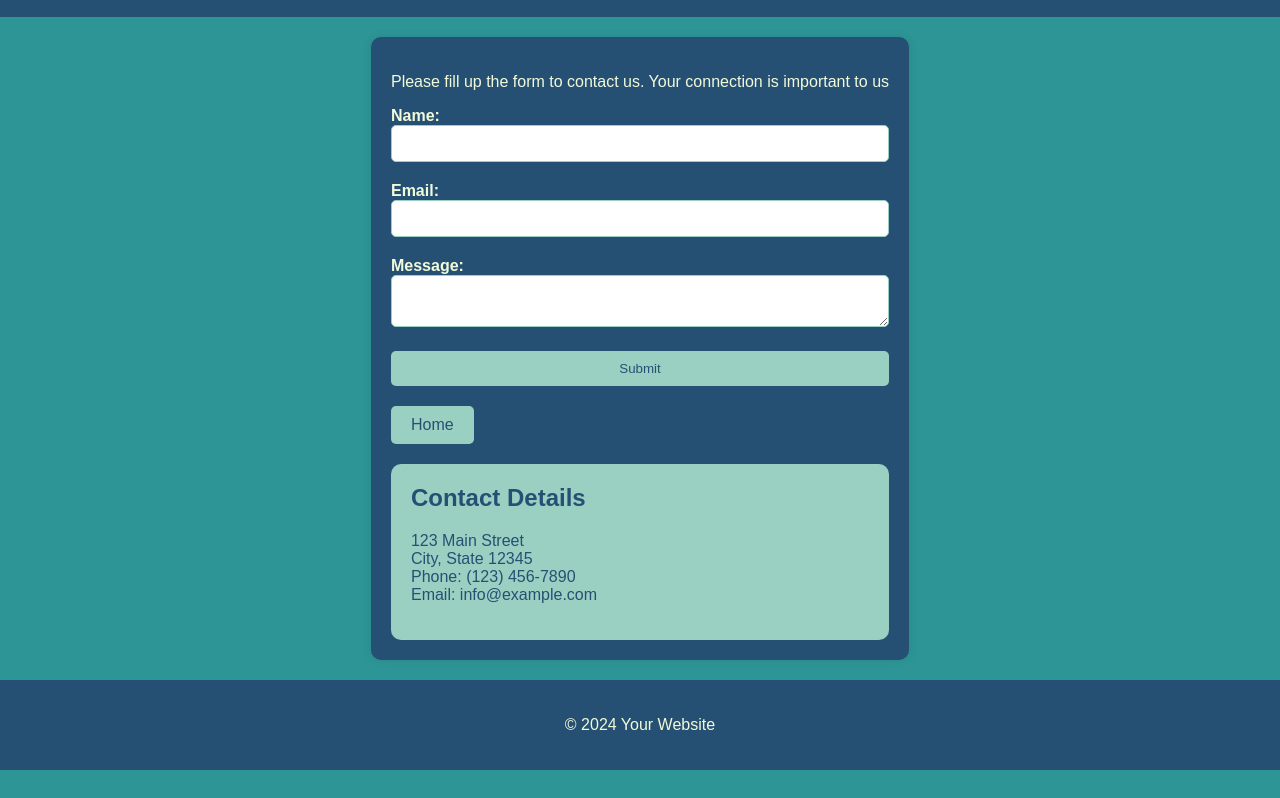
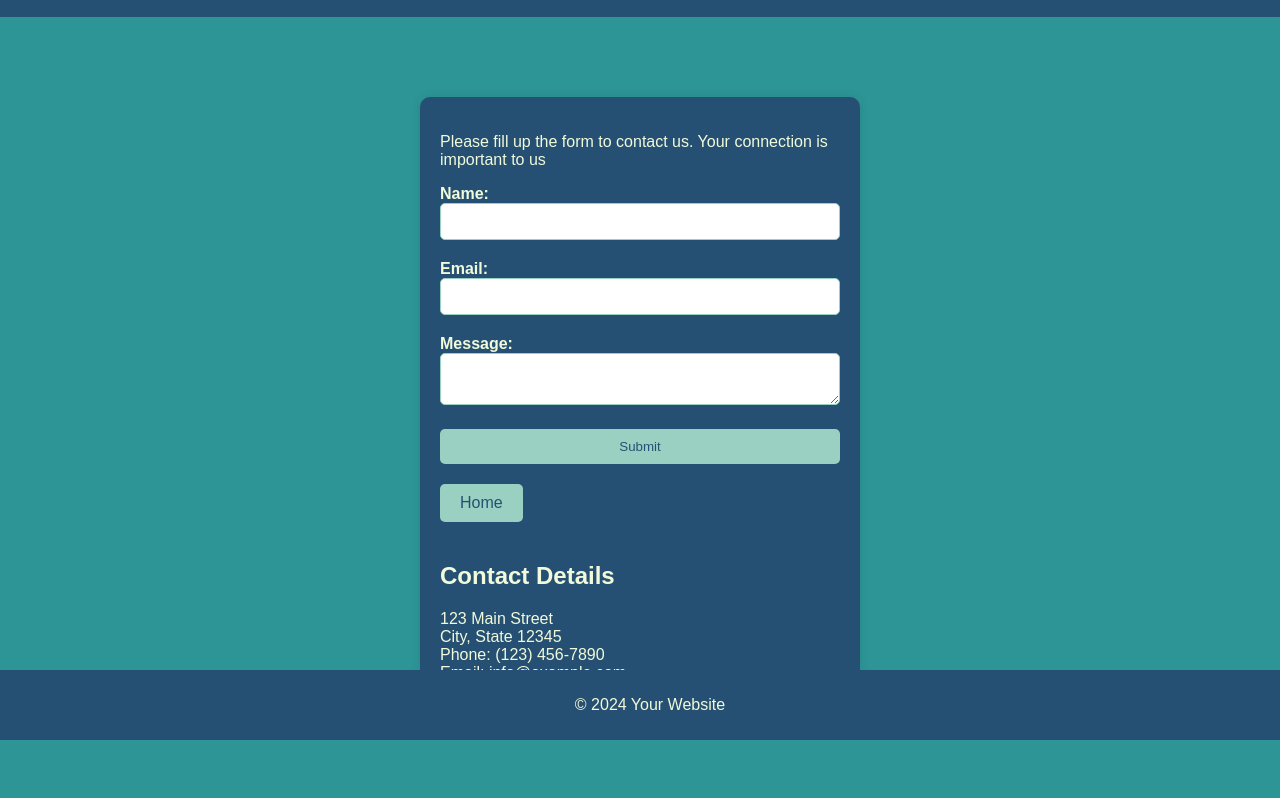
Before and after one commit to R-uru/Activity, a plain HTML site: page contact/contact.html in a window 1280 px wide. Shown: the part 60-858 px from the top of the page. Before the commit the page ends 830 px from the top, so only its background shows below. Drawn offline with Linux system fonts and the light colour scheme.

Commit message:
fix the nav content

```diff
--- a/contact/contact.html
+++ b/contact/contact.html
@@ -13,7 +13,7 @@
 
   <div class="container">
     <p class="description">Please fill up the form to contact us. Your connection is important to us</p>
-    <form action="#" method="POST" class="contact-form">
+    <form action="#" method="POST" class="signup-form">
       <div class="form-group">
         <label for="name">Name:</label>
         <input type="text" id="name" name="name" required>
--- a/login/style.css
+++ b/login/style.css
@@ -31,6 +31,7 @@ header h1 {
   background-color: var(--one);
   border-radius: 10px;
   box-shadow: 0 0 10px rgba(0, 0, 0, 0.1);
+  flex-grow: 1;
 }
 
 .form-group {
--- a/sigup/style.css
+++ b/sigup/style.css
@@ -42,8 +42,8 @@ header h1 {
   font-weight: bold;
 }
 
-.form-group input[type="email"],
-.form-group input[type="password"] {
+input[type="email"],
+input[type="password"] {
   width: calc(100% - 22px);
   padding: 10px;
   border: 1px solid var(--three);
--- a/style/style.css
+++ b/style/style.css
@@ -12,9 +12,6 @@ body {
     font-family: Arial, sans-serif;
     color: var(--text);
     margin: 0;
-    min-height: 100vh; /* Ensure body takes up at least the height of the viewport */
-    display: flex;
-    flex-direction: column;
   }
 
   header {
@@ -28,39 +25,37 @@ header h1 {
   }
 
   .container {
-    max-width: 800px;
-    margin: 20px auto;
+    max-width: 400px;
+    margin: 80px auto;
     padding: 20px;
     background-color: var(--one);
     border-radius: 10px;
     box-shadow: 0 0 10px rgba(0, 0, 0, 0.1);
-    flex-grow: 1; /* Allow container to grow to fill remaining space */
   }
 
-.contact-form .form-group {
+  .form-group {
     margin-bottom: 20px;
   }
 
-.contact-form label {
+  .form-group label {
     display: block;
     font-weight: bold;
   }
 
-.contact-form input[type="text"],
-.contact-form input[type="email"],
-.contact-form textarea {
-    width: calc(100% - 22px); /* Adjusted to include the same margin on both sides */
+  input[type="email"],
+  input[type="text"],
+  input[type="password"],
+  textarea {
+    width: calc(100% - 22px);
     padding: 10px;
     border: 1px solid var(--three);
     border-radius: 5px;
   }
-
-.contact-form textarea {
-    resize: vertical;
+  input {
+    outline: none;
   }
 
-.contact-form button {
-    display: block;
+  .signup-form button {
     width: 100%;
     padding: 10px;
     background-color: var(--three);
@@ -71,29 +66,23 @@ header h1 {
     transition: background-color 0.3s ease;
   }
 
-.contact-form button:hover {
+  .signup-form button:hover {
     background-color: var(--two);
   }
 
-.contact-details {
-    margin-top: 20px;
-    padding: 20px;
-    background-color: var(--three);
-    border-radius: 10px;
+  .links {
+    text-align: center;
   }
 
-.contact-details h2,
-.contact-details p {
-    margin-top: 0;
-    color: var(--one);
+  .links a {
+    color: var(--three);
+    text-decoration: none;
   }
 
-footer {
-    text-align: center;
-    padding: 20px;
-    background-color: var(--one);
-    color: var(--text);
+  .links a:hover {
+    text-decoration: underline;
   }
+
   .home-button {
     display: inline-block;
     padding: 10px 20px;
@@ -102,9 +91,22 @@ footer {
     text-decoration: none;
     border-radius: 5px;
     transition: background-color 0.3s ease;
-    margin: 20px 0 0 0;
+    margin:20px 0 20px 0;
   }
 
   .home-button:hover {
     background-color: var(--two);
   }
+  footer {
+    text-align: center;
+    padding: 10px;
+    background-color: var(--one);
+    color: var(--text);
+    position: fixed;
+    bottom: 0;
+    left: 0;
+    width: 100%;
+  }
+  .show {
+    margin: 0 0 20px 0;
+  }
```
Also changed, not shown: login/login.html (+7 -7 lines), sigup/signup.html (+6 -8 lines). Lines whose indentation alone changed are shown as unchanged.
